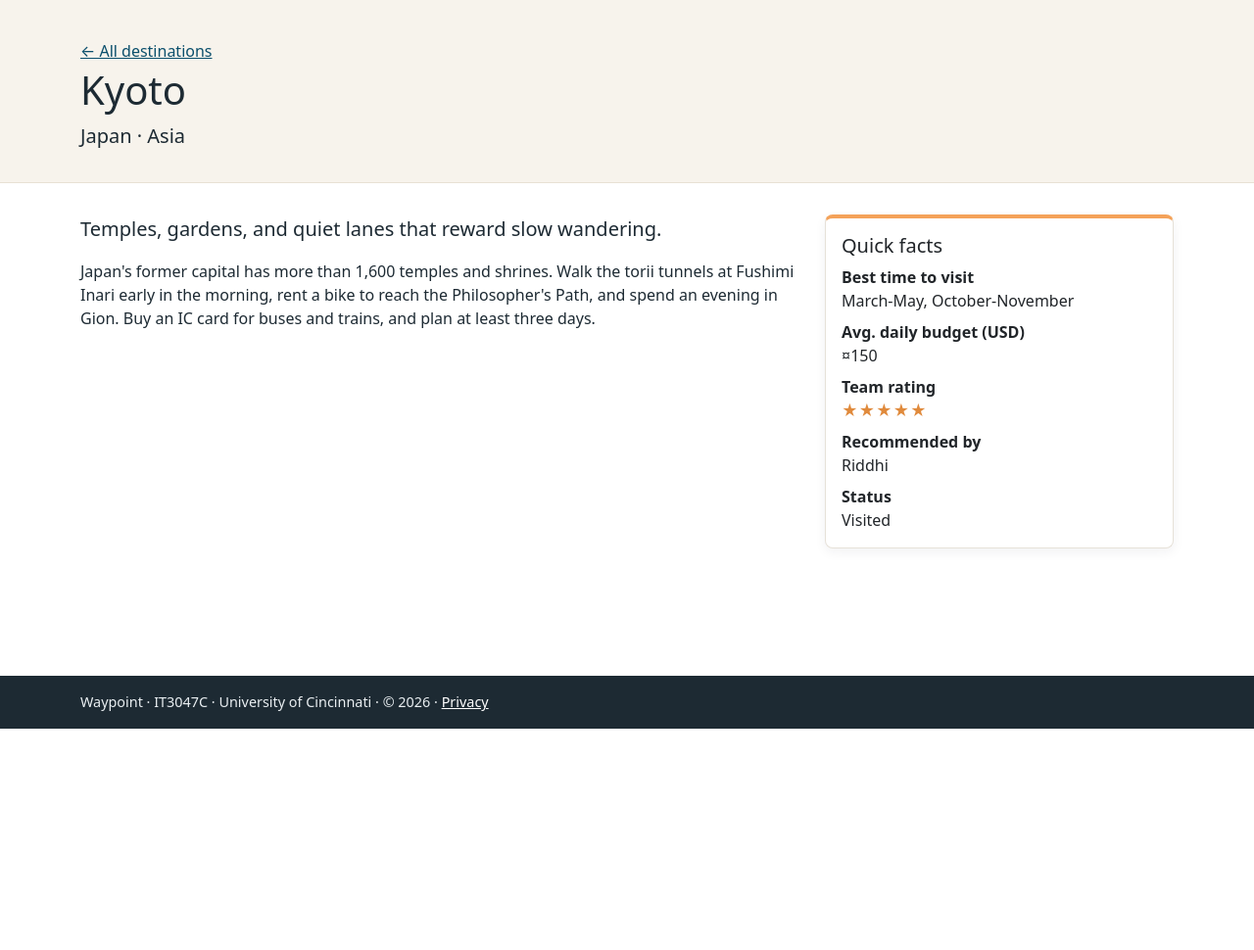
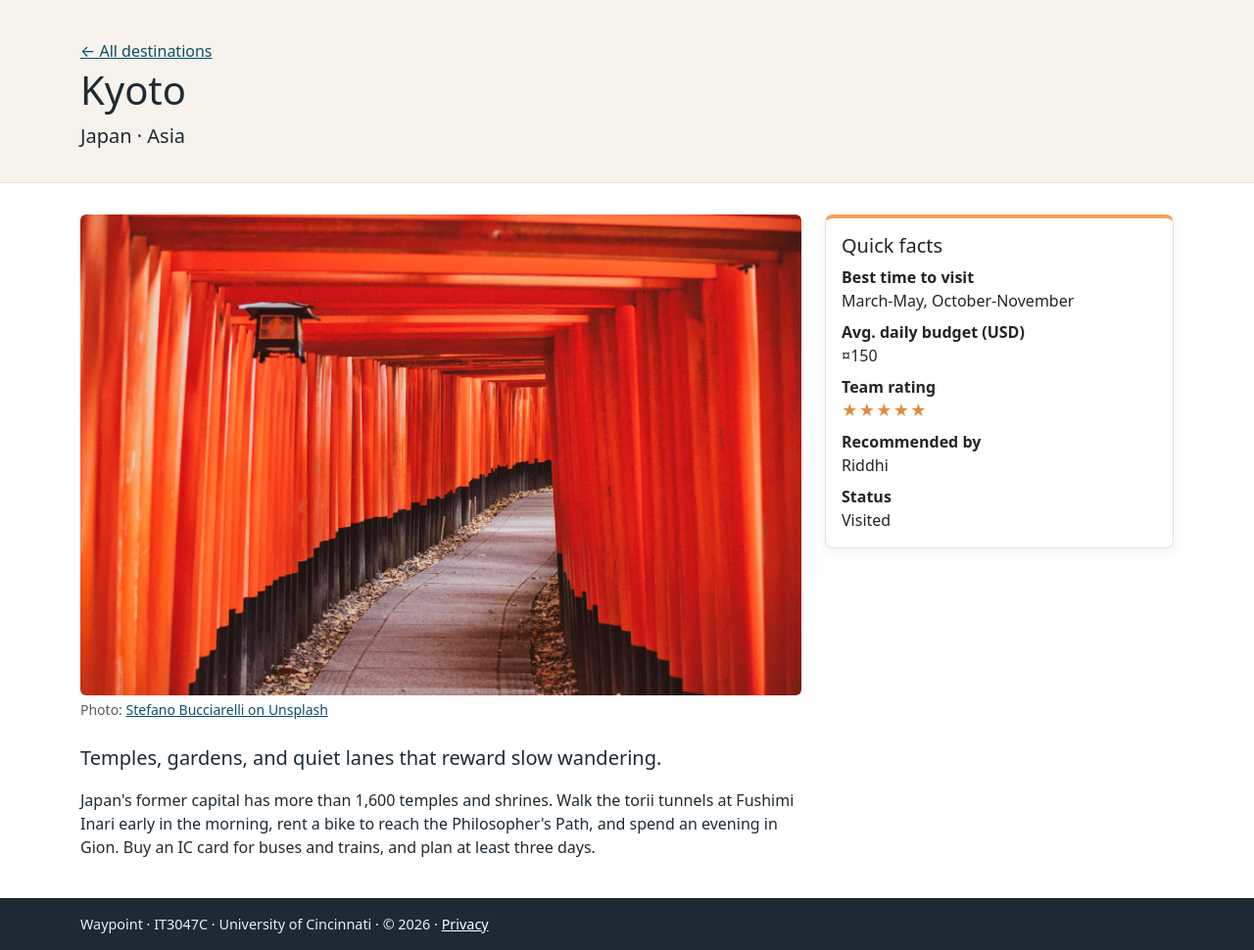
Before and after one commit to kymanirjarrett/waypoint, an ASP.NET Core app: page /destinations/kyoto in a window 1280 px wide. Shown: the part 56-1026 px from the top of the page at 98% size. Before the commit the page ends 800 px from the top, so only its background shows below. Run offline with ASP.NET Core 8, Linux system fonts and the light colour scheme; style sheets or scripts are compiled from the project's sources.

Commit message:
feat(destinations): show photos on cards and detail pages

```diff
--- a/Waypoint/Views/Destinations/Details.cshtml
+++ b/Waypoint/Views/Destinations/Details.cshtml
@@ -15,6 +15,15 @@
 <div class="container">
     <div class="row g-4">
         <div class="col-lg-8">
+            @if (!string.IsNullOrEmpty(Model.ImagePath))
+            {
+                <figure class="mb-4">
+                    <img class="img-fluid rounded" src="@Model.ImagePath" alt="@Model.ImageAlt" width="1600" height="1067" />
+                    <figcaption class="small text-body-secondary mt-1">
+                        Photo: <a href="@Model.ImageCreditUrl" rel="noopener">@Model.ImageCredit on Unsplash</a>
+                    </figcaption>
+                </figure>
+            }
             <p class="fs-5">@Model.Summary</p>
             <p>@Model.Description</p>
         </div>
--- a/Waypoint/Views/Destinations/Index.cshtml
+++ b/Waypoint/Views/Destinations/Index.cshtml
@@ -45,6 +45,10 @@
             {
                 <div class="col-sm-6 col-lg-4">
                     <article class="card h-100 wp-card">
+                        @if (!string.IsNullOrEmpty(d.ImagePath))
+                        {
+                            <img class="card-img-top" src="@d.ImagePath" alt="@d.ImageAlt" width="1600" height="1067" loading="lazy" decoding="async" />
+                        }
                         <div class="card-body d-flex flex-column">
                             <div class="d-flex justify-content-between align-items-start mb-2">
                                 <h2 class="h5 card-title mb-0">
```
